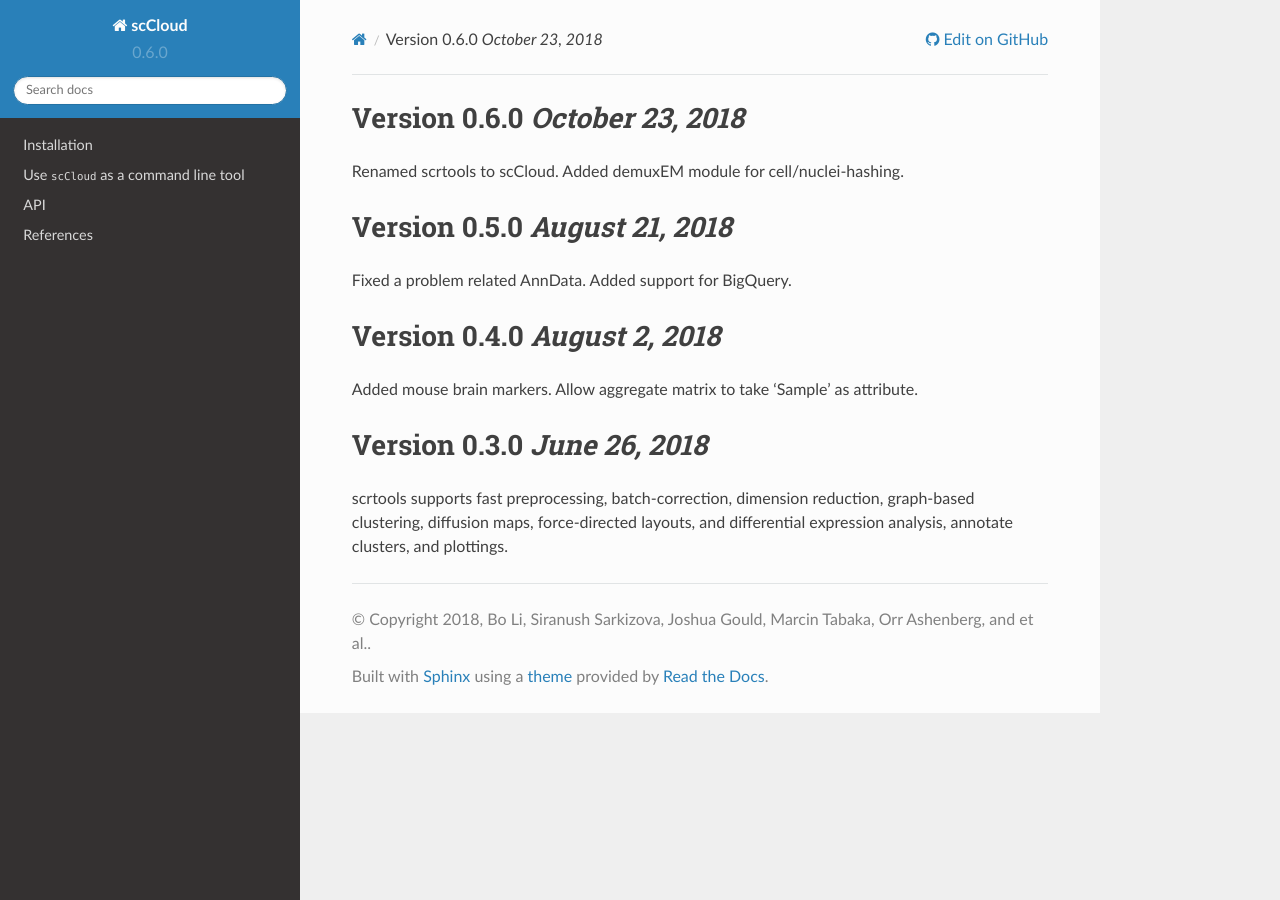
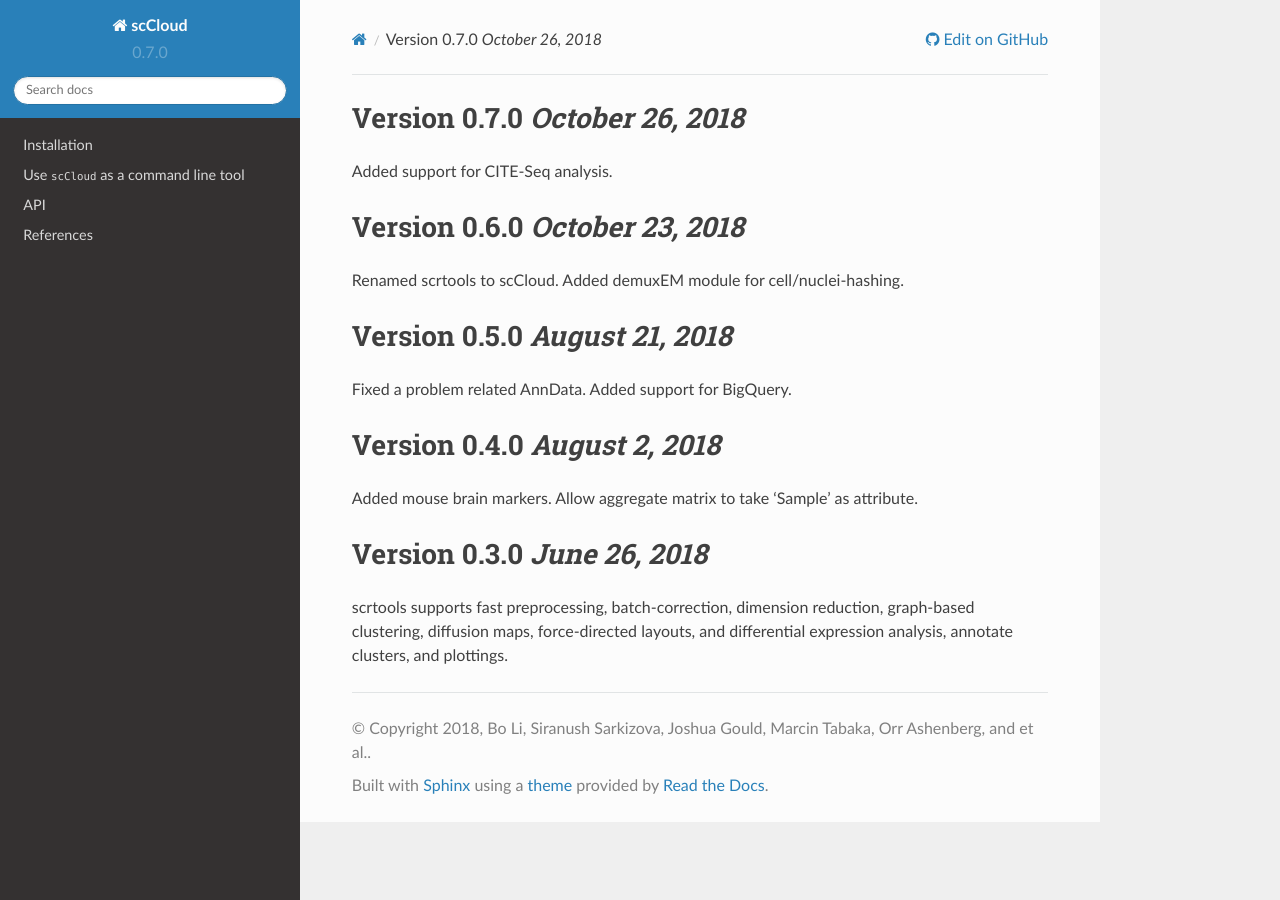
Before and after one commit to lilab-bcb/pegasus, a Sphinx documentation site: the page built from scCloud/docs/release_notes.rst, in a window 1280 px wide. Built offline with Sphinx 7.4.7 and the Read the Docs theme 2.0.0, drawn with Linux system fonts in a browser that asks for light colours; formulas are drawn with MathJax 3.

Commit message:
Changed version information

```diff
--- a/scCloud/docs/conf.py
+++ b/scCloud/docs/conf.py
@@ -26,9 +26,9 @@ copyright = '2018, Bo Li, Siranush Sarkizova, Joshua Gould, Marcin Tabaka, Orr A
 author = 'Bo Li, Siranush Sarkizova, Joshua Gould, Marcin Tabaka, Orr Ashenberg, and et al.'
 
 # The short X.Y version
-version = '0.6.0'
+version = '0.7.0'
 # The full version, including alpha/beta/rc tags
-release = '0.6.0'
+release = '0.7.0'
 
 
 # -- General configuration ---------------------------------------------------
--- a/scCloud/docs/release_notes.rst
+++ b/scCloud/docs/release_notes.rst
@@ -1,3 +1,8 @@
+Version 0.7.0 `October 26, 2018`
+--------------------------------
+
+Added support for CITE-Seq analysis.
+
 Version 0.6.0 `October 23, 2018`
 --------------------------------
 
```
Also changed, not shown: 2 other files.
